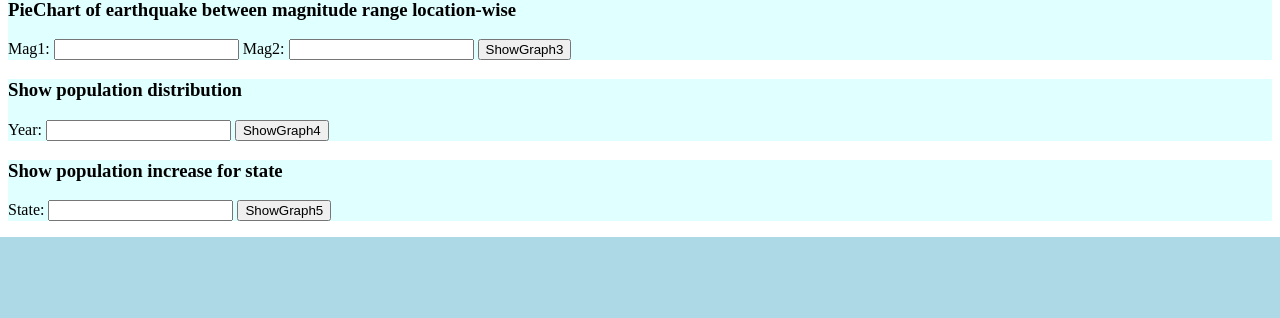
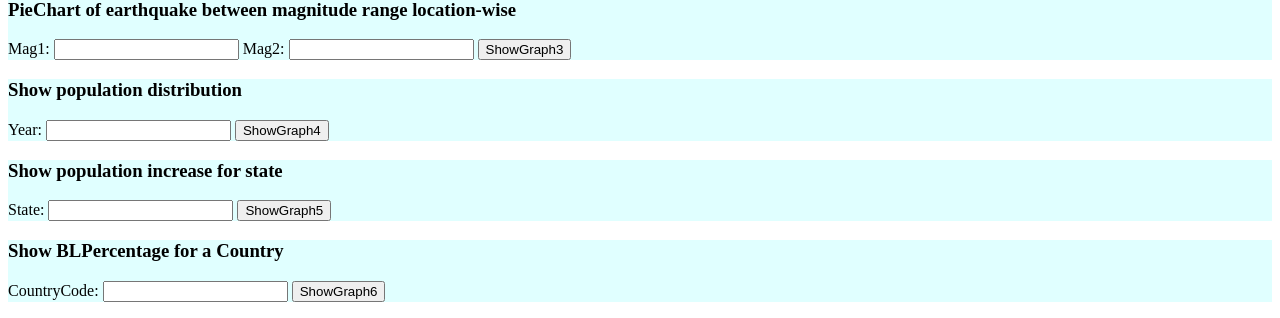
Before and after one commit to punitbawal/Azure, a Flask app: page / in a window 1280 px wide. Shown: the part 1032-1350 px from the top of the page. Before the commit the page ends 1269 px from the top, so only its background shows below. Run offline with Flask 2, Linux system fonts and the light colour scheme.

Commit message:
Added more queries

```diff
--- a/app.py
+++ b/app.py
@@ -102,6 +102,16 @@ def bar():
         #return render_template('visual.html', a=rows, chartType='Scatter')
         #return render_template('visual.html', a=rows, chartType='Pie')
         return render_template('visual.html', a=rows1, chartType='Bar', labelx='year', labely='popul')
+
+    #Show BLPercentage for a country
+    elif request.form['form'] == 'ShowGraph6':
+        country_code = request.form['vcountrycode']
+        rows = engine.execute("select Year,BLPercent from educationshare where Code="+qot+country_code+qot+";").fetchall()
+        #rows = engine.execute("select id, latitude, longitude, mag, CAST(locationsource as varchar(max)) as locationsource from earthquake2 where mag between " + mag1 + " and " + mag2 + ";").fetchall()
+        rows = [dict(row) for row in rows]
+        #return render_template('visual.html', a=rows, chartType='Scatter')
+        #return render_template('visual.html', a=rows, chartType='Pie', labelp='cnt', labelcat='locationsource')
+        return render_template('visual.html', a=rows, chartType='Bar', labelx = 'Year', labely = 'BLPercent')
 
 @app.route('/queryDB', methods=['POST'])
 def hi_world():
--- a/templates/index.html
+++ b/templates/index.html
@@ -162,6 +162,15 @@
                 </form>
             </p>
         </div>
+        <div style="background-color:lightcyan">
+            <h3>Show BLPercentage for a Country</h3>
+            <p>
+                <form action="/barchart" method="post">
+                    CountryCode: <input type="text" name="vcountrycode">
+                    <input type="submit" name= "form" value="ShowGraph6" />
+                </form>
+            </p>
+        </div>
 {#        <embed type="image/svg+xml" src= {{ chart|safe }} />#}
     </body>
 </html>
```
Also changed, not shown: templates/visual.html (+4 -4 lines).
